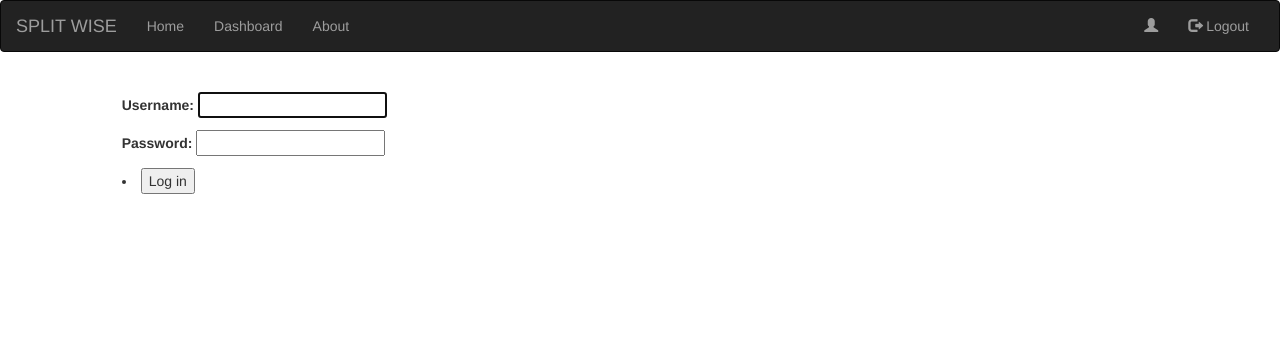
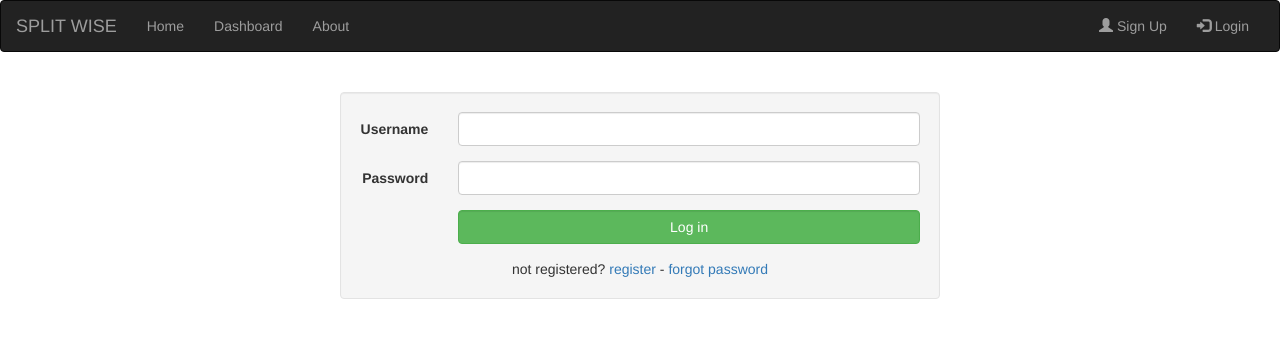
Before and after one commit to ehsandaramir/splitwise-web-service, a Django app: page /accounts/login/ in a window 1280 px wide. Shown: the top 338 px of the page. Run offline with Django 3.2, Linux system fonts and the light colour scheme; some libraries are stand-ins or nearby versions.

Commit message:
fix login form fix navbar name title

```diff
--- a/templates/registration/login.html
+++ b/templates/registration/login.html
@@ -2,13 +2,61 @@
 
 {% block cont_main %}
 
-  <form class="login" method="POST" action="">
+  <div class="well" style="text-align: center; margin: 0 auto; max-width: 600px;">
+    <form class="form-horizontal" method="POST" action="">
 
     {% csrf_token %}
 
-    {{ form.as_p }}
+      {% if form.non_field_errors %}
+        <div class="alert alert-danger">
+          {#      <p>#}
+          {#        Your username and password didn't match.#}
+          {#        Please try again.#}
+          {#      </p>#}
+          <ul>
+            {% for error in form.non_field_errors %}
+              <li>{{ error }}</li>
+            {% endfor %}
+          </ul>
+        </div>
+      {% endif %}
 
-    <li><input type="submit" class="logBut" value="Log in"/></li>
-  </form>
+      <div class="form-group">
+        <label class="control-label col-sm-2" for="{{ form.username.id_for_label }}">{{ form.username.label }}</label>
+        <div class="col-sm-10">
+          <input class="form-control" id="{{ form.username.id_for_label }}" maxlength="30"
+                 name="{{ form.username.html_name }}" type="text"/>
+        </div>
+        {{ form.username.errors }}
+      </div>
+
+      <div class="form-group">
+        <label class="control-label col-sm-2" for="{{ form.password.id_for_label }}">{{ form.password.label }}</label>
+        <div class="col-sm-10">
+          <input class="form-control" id="{{ form.password.id_for_label }}" maxlength="30"
+                 name="{{ form.password.html_name }}" type="password"/>
+        </div>
+        {{ form.password.errors }}
+      </div>
+
+      {#    <div class="from-group">#}
+      {#      <label class="control-label col-sm-2" for="{{ form.password.id_for_label }}">{{ form.password.label }}</label>#}
+      {#      <div class="col-sm-10">#}
+      {#        <input class="form-control" id="{{ form.password.id_for_label }}" maxlength="30" name="{{ form.password.html_name }}" type="password" />#}
+      {#      </div>#}
+      {#      {{ form.password.errors }}#}
+      {#    </div>#}
+
+      <div class="form-group">
+        <div class="col-sm-offset-2 col-sm-10">
+          <input type="submit" class="form-control btn btn-success" value="Log in"/>
+        </div>
+      </div>
+
+    </form>
+
+    <span>not registered? <a href="#">register</a> - <a href="#">forgot password</a></span>
+
+  </div>
 
 {% endblock %}
--- a/templates/webapp/base.html
+++ b/templates/webapp/base.html
@@ -54,20 +54,10 @@
 
         {#      navbar right aligned btns #}
         <ul class="nav navbar-nav navbar-right">
-          {% if user %}
-            <li class="nav-item">
-              <a href="#">
-                <span
-                    class="glyphicon glyphicon-user"></span> {{ user.profile.first_name }} {{ user.profile.last_name }}
-              </a>
-            </li>
-            <li class="nav-item"><a href="{% url 'logout' %}"><span class="glyphicon glyphicon-log-out"></span>
-              Logout</a></li>
-          {% else %}
+          {% block navbar_auth_actions %}
             <li class="nav-item"><a href="#"><span class="glyphicon glyphicon-user"></span> Sign Up</a></li>
             <li class="nav-item"><a href="{% url 'login' %}"><span class="glyphicon glyphicon-log-in"></span> Login</a>
-            </li>
-          {% endif %}
+          {% endblock navbar_auth_actions %}
         </ul>
 
       </div>
--- a/webapp/views.py
+++ b/webapp/views.py
@@ -11,8 +11,10 @@ def webapp_main(request):
     return render(request, 'webapp/main.html', context)
 
 
+@login_required
 def webapp_dashboard(request):
     context = dict()
+    context['user'] = None
 
     if request.user.is_authenticated:
         context['user'] = request.user
```
Also changed, not shown: templates/webapp/base_master_detail.html (+13 -0 lines), db.sqlite3.
